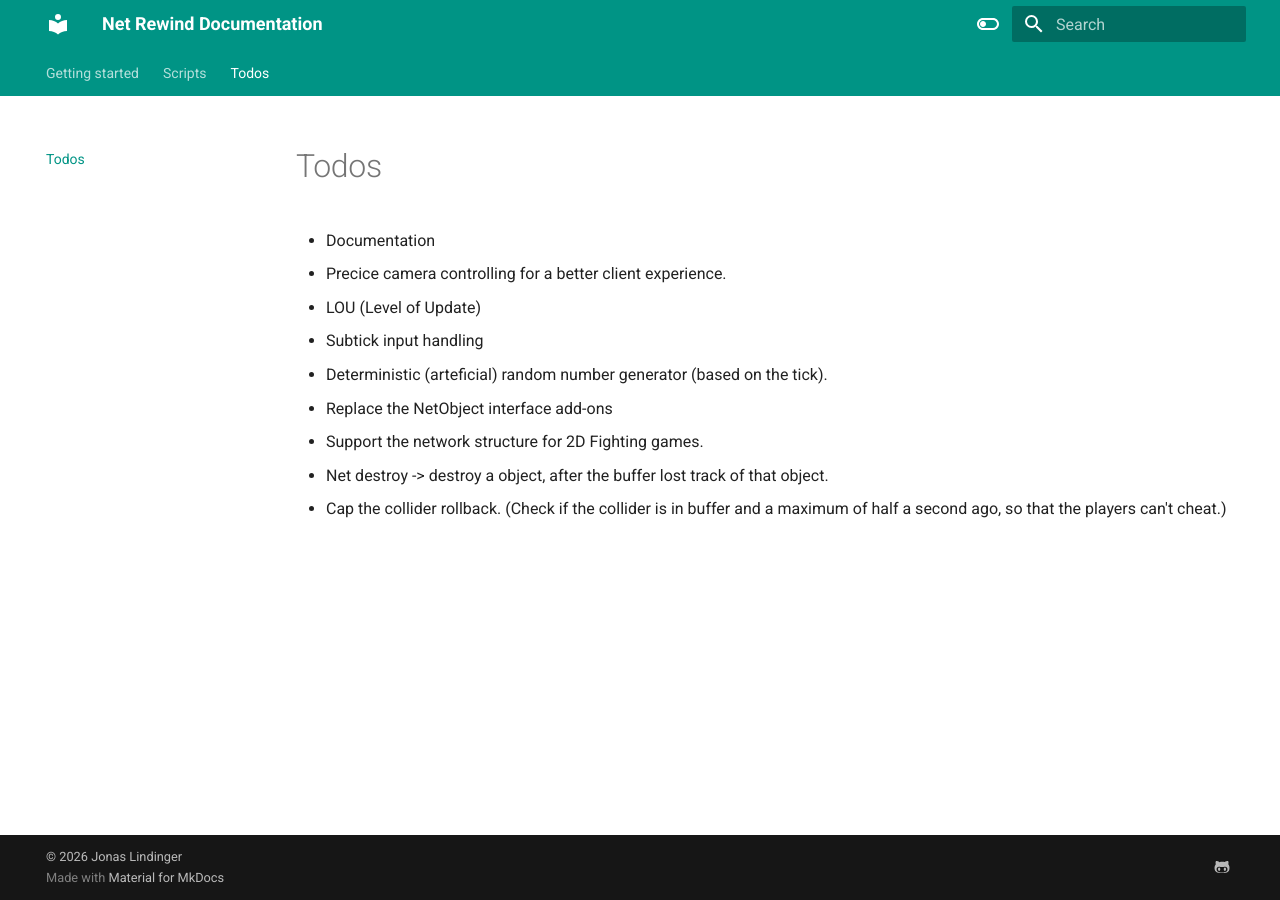
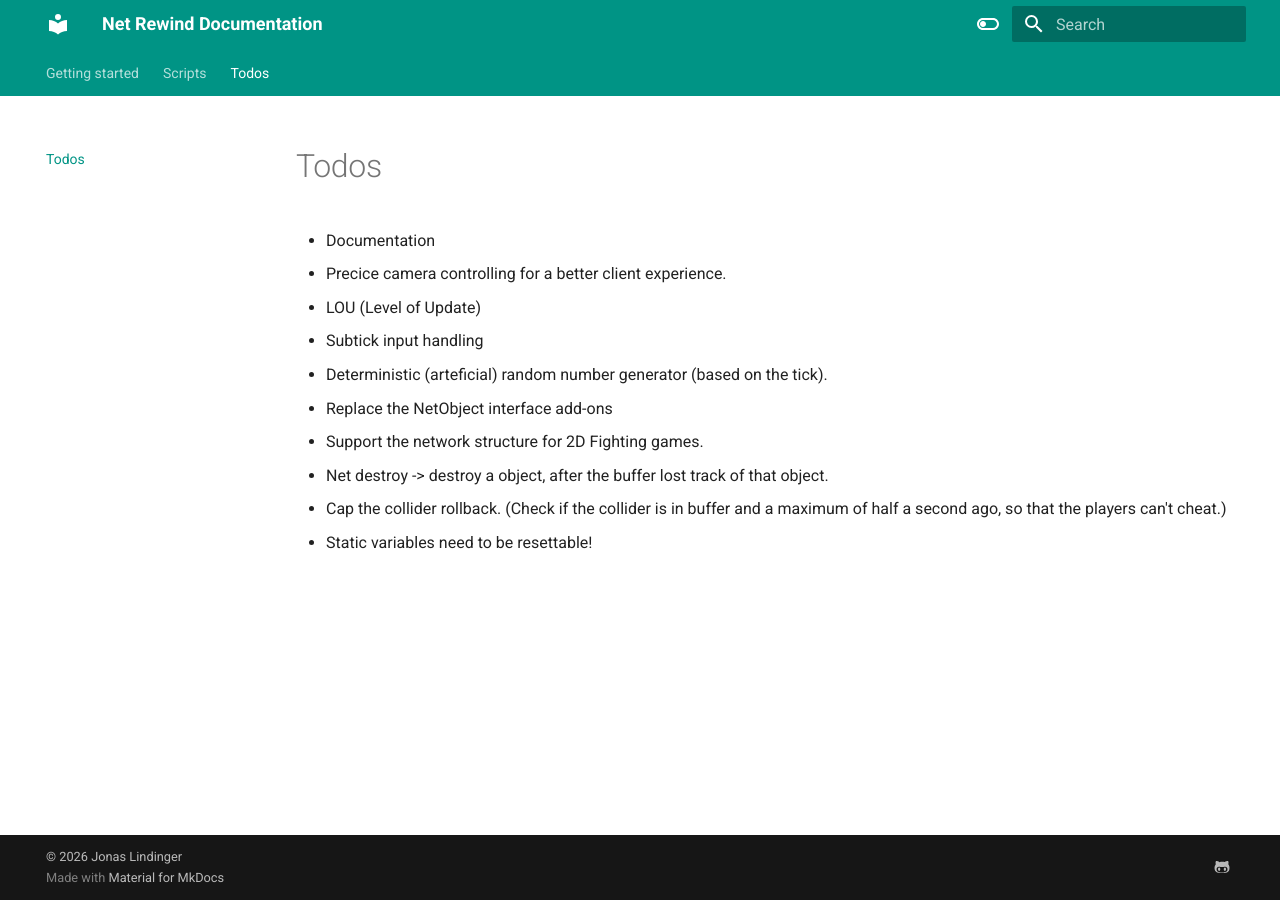
Before and after one commit to JonasLindinger/NetRewind-Documentation, an MkDocs documentation site: the page built from docs/todos.md, in a window 1280 px wide. Built offline with MkDocs 1.6.1 and Material for MkDocs 9.7.7, drawn with Linux system fonts in a browser that asks for light colours.

Commit message:
add: todo

```diff
--- a/docs/todos.md
+++ b/docs/todos.md
@@ -8,3 +8,4 @@
 - Support the network structure for 2D Fighting games.
 - Net destroy -> destroy a object, after the buffer lost track of that object.
 - Cap the collider rollback. (Check if the collider is in buffer and a maximum of half a second ago, so that the players can't cheat.)
+- Static variables need to be resettable!
```
